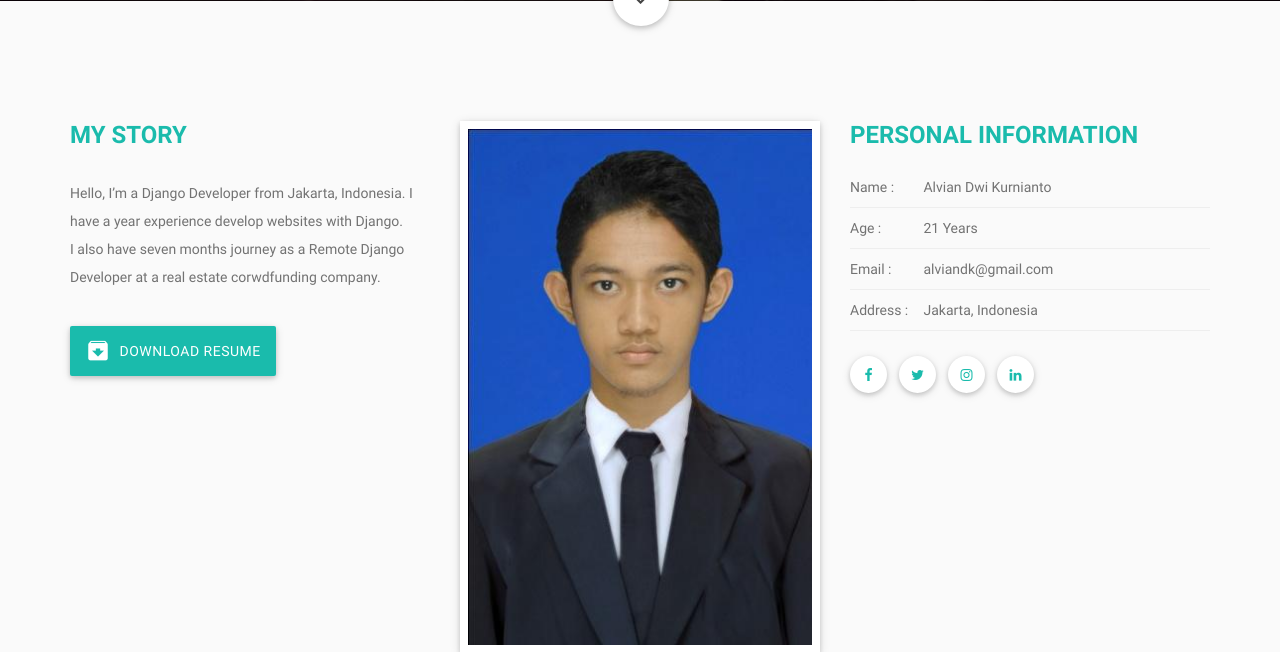
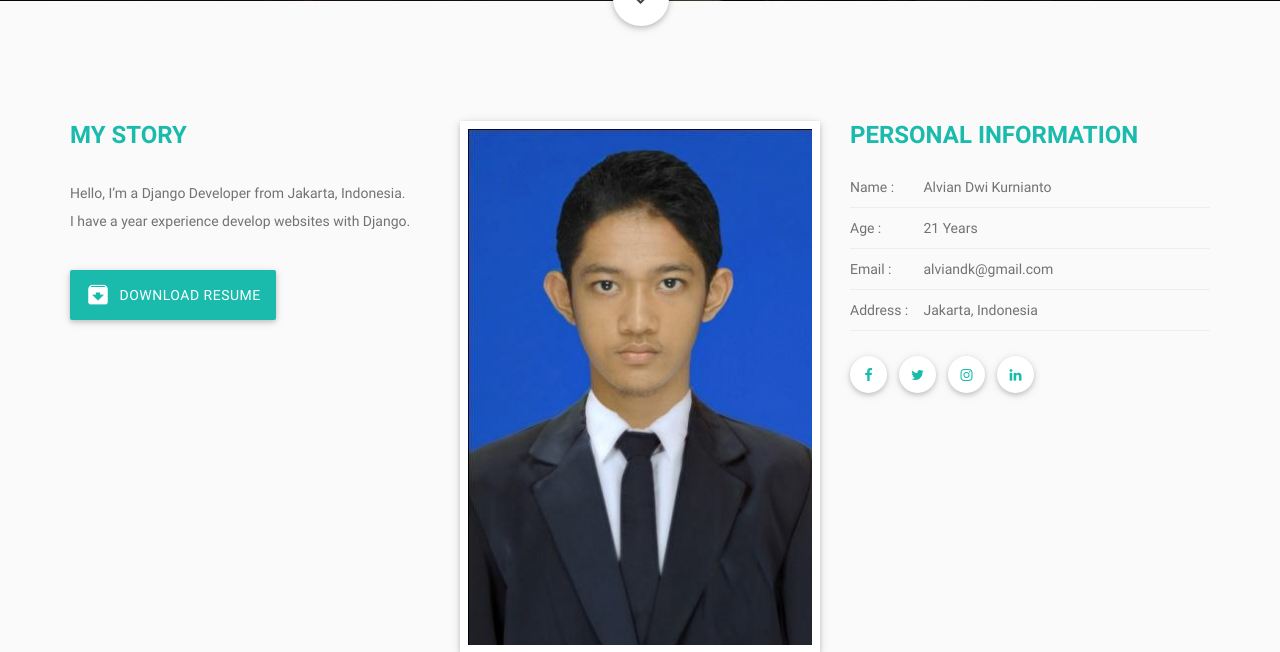
Before and after one commit to alviandk/private-upload, a Django app: page / in a window 1280 px wide. Shown: the part 749-1401 px from the top of the page. Run offline with Django 3.2, Linux system fonts and the light colour scheme; parts of the project's set-up code (start-up, migrations or seed data) failed here and were passed over; some libraries are stand-ins or nearby versions.

Commit message:
some change on template

```diff
--- a/templates/portofolio/index.html
+++ b/templates/portofolio/index.html
@@ -144,8 +144,7 @@
             <div class="col-sm-12 col-md-4">
               <div class="person-about">
                 <h3 class="about-subtitle">My Story</h3>
-                <p>Hello, I’m a Django Developer from Jakarta, Indonesia. I have a year experience develop websites with Django.  <br />
-                 I also have seven months journey as a Remote Django Developer at a real estate corwdfunding company.</p>
+                <p>Hello, I’m a Django Developer from Jakarta, Indonesia. <br>I have a year experience develop websites with Django.</p>
                 <a href="/portofolio/cv-download/" class="waves-effect waves-light btn-large brand-bg white-text"><i class="mdi-content-archive left"></i> Download Resume</a>
               </div>
             </div>
```
